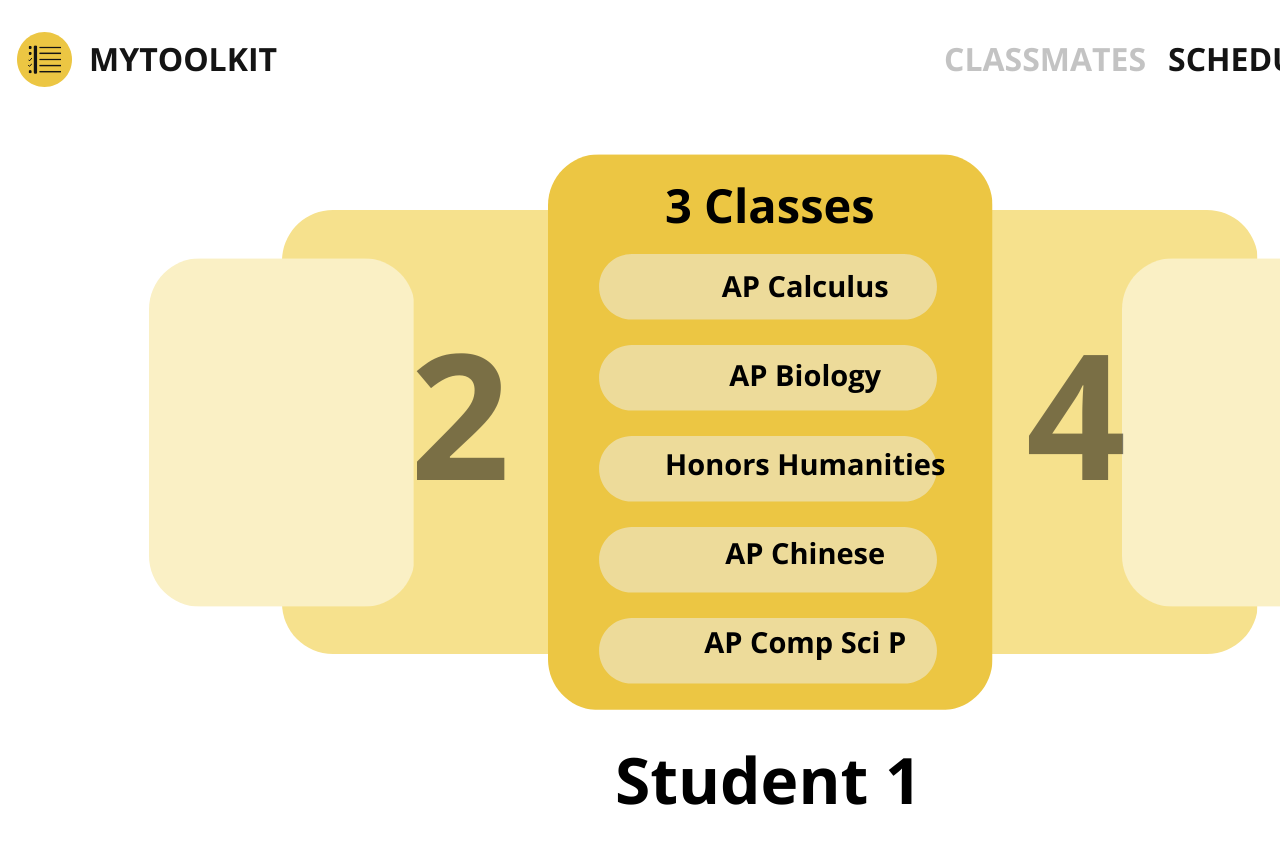
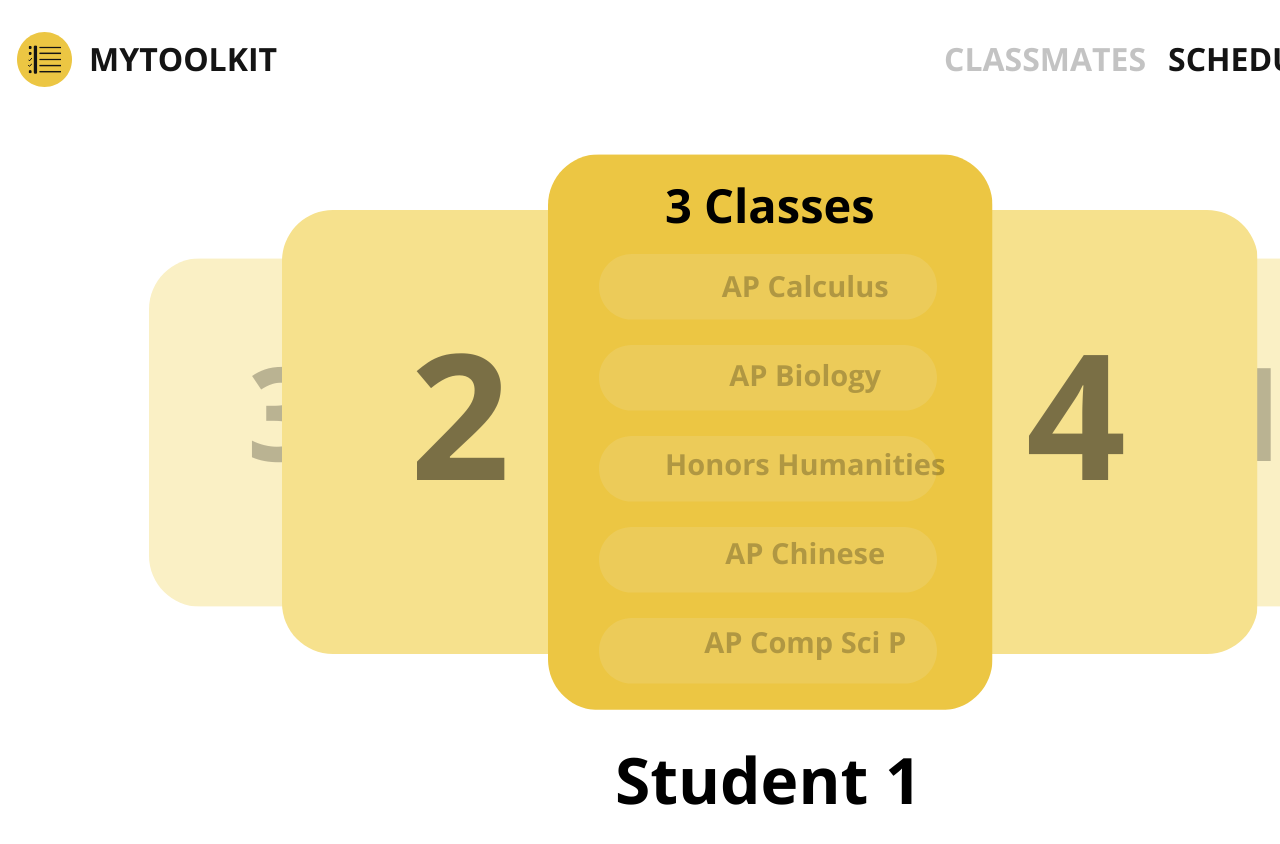
Before and after one commit to YLu-1258/SEAL_Frontend_PAges, a Jekyll site: the page myschedule.html, which Jekyll copies as it is, in a window 1280 px wide. Shown: the top 844 px of the page. Built offline with Jekyll 4.4.1, drawn with Linux system fonts in a browser that asks for light colours.

Commit message:
update style.css

```diff
--- a/assets/style.css
+++ b/assets/style.css
@@ -145,7 +145,7 @@ input[type="password"] {font-family: OpenSansBold;background: transparent;border
 }
 .scheduleBot {
     position: absolute;
-    z-index: 0;
+    z-index: -1;
 }
 .scheduleEntryHolderText {
     color: rgb(83, 84, 84);
--- a/myschedule.html
+++ b/myschedule.html
@@ -28,19 +28,19 @@
 
     <!-- Main -->
     <img src = "./assets/svg/schedulecompare_main.svg" id = "classmates0" width = "445" height = "auto" class = "scheduleTop" style = "top: 154px; left:548px">
-    <img src = "./assets/svg/classbar.svg" id = "classmates0" width="343" height="auto" class="scheduleTop" style="top: 254px; left: 597px;">
-    <img src = "./assets/svg/classbar.svg" id = "classmates0" width="343" height="auto" class="scheduleTop" style="top: 345px; left: 597px;">
-    <img src = "./assets/svg/classbar.svg" id = "classmates0" width="343" height="auto" class="scheduleTop" style="top: 436px; left: 597px;">
-    <img src = "./assets/svg/classbar.svg" id = "classmates0" width="343" height="auto" class="scheduleTop" style="top: 527px; left: 597px;">
-    <img src = "./assets/svg/classbar.svg" id = "classmates0" width="343" height="auto" class="scheduleTop" style="top: 618px; left: 597px;">
+    <img src = "./assets/svg/classbar.svg" id = "per1classbar" width="343" height="auto" class="scheduleTop" style="top: 254px; left: 597px;opacity:0.25;">
+    <img src = "./assets/svg/classbar.svg" id = "per2classbar" width="343" height="auto" class="scheduleTop" style="top: 345px; left: 597px;opacity:0.25;">
+    <img src = "./assets/svg/classbar.svg" id = "per3classbar" width="343" height="auto" class="scheduleTop" style="top: 436px; left: 597px;opacity:0.25;">
+    <img src = "./assets/svg/classbar.svg" id = "per4classbar" width="343" height="auto" class="scheduleTop" style="top: 527px; left: 597px;opacity:0.25;">
+    <img src = "./assets/svg/classbar.svg" id = "per5classbar" width="343" height="auto" class="scheduleTop" style="top: 618px; left: 597px;opacity:0.25;">
 
     <div class = "scheduleTextMid" id="number" style="top:173px;left:665px">
         3 Classes
-        <div class = "scheduleTextSmall" id="per1" style="text-align: center;top:29px;">AP Calculus</div>
-        <div class = "scheduleTextSmall" id="per2" style="text-align: center;top:79px;">AP Biology</div>
-        <div class = "scheduleTextSmall" id="per3" style="text-align: center;top:129px;">Honors Humanities</div>
-        <div class = "scheduleTextSmall" id="per4" style="text-align: center;top:179px;">AP Chinese</div>
-        <div class = "scheduleTextSmall" id="per5" style="text-align: center;top:229px;">AP Comp Sci P</div>
+        <div class = "scheduleTextSmall" id="per1" style="text-align: center;top:29px;opacity:0.25;">AP Calculus</div>
+        <div class = "scheduleTextSmall" id="per2" style="text-align: center;top:79px;opacity:0.25;">AP Biology</div>
+        <div class = "scheduleTextSmall" id="per3" style="text-align: center;top:129px;opacity:0.25;">Honors Humanities</div>
+        <div class = "scheduleTextSmall" id="per4" style="text-align: center;top:179px;opacity:0.25;">AP Chinese</div>
+        <div class = "scheduleTextSmall" id="per5" style="text-align: center;top:229px;opacity:0.25;">AP Comp Sci P</div>
     </div>
     <div class = "scheduleCardNumbersMid" id="mid1" style="top:293px; left:410px;opacity:0.5;">2</div>
     <div class = "scheduleCardNumbersMid" id="mid2" style="top:293px; left:1026px;opacity:0.5;">4</div>
```
Also changed, not shown: other parts of myschedule.html (+8 -4 lines).
